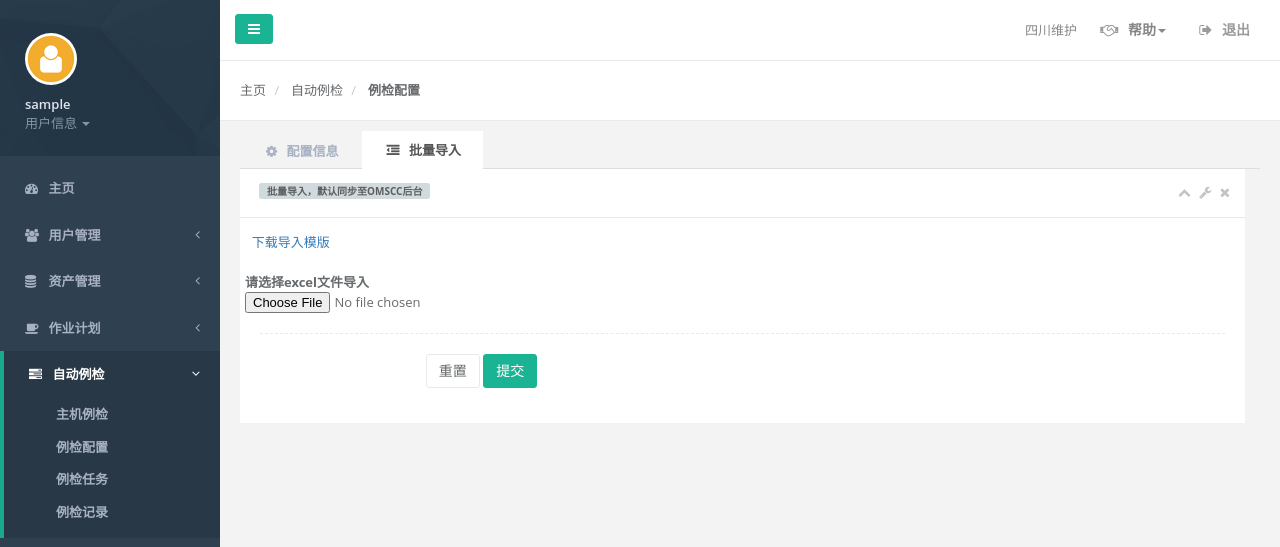
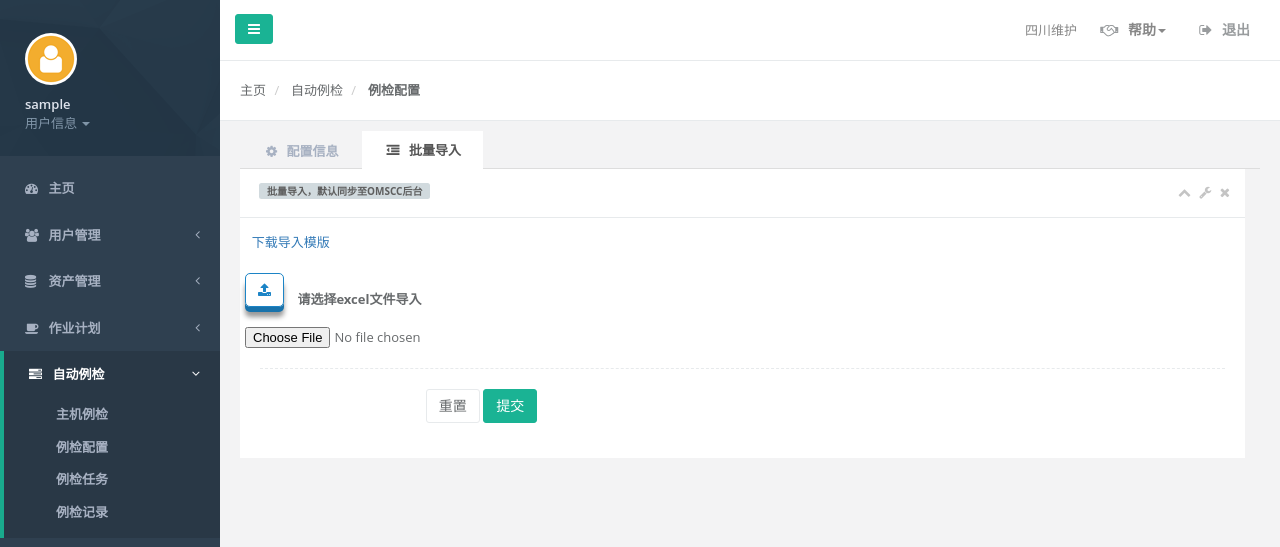
Before and after one commit to zengke123/EbOps, a Flask app: page /check/config/load in a window 1280 px wide. Shown: the top 547 px of the page. Run offline with Flask 2, Linux system fonts and the light colour scheme; the visitor is signed in with stand-in values (Sample User, id 1); data comes from the database, SQL or seed files in the repository; parts of the project's set-up code (start-up, migrations or seed data) failed here and were passed over; some libraries are stand-ins or nearby versions.

Commit message:
[fix] 增加自动例检配置

```diff
--- a/apps/templates/check_load.html
+++ b/apps/templates/check_load.html
@@ -39,14 +39,14 @@
                             <div class="ibox-content">
                                 <form  class="form-horizontal">
                                     <div class="form-group">
+
                                         <a href="{{ url_for('check.down_templates') }}" style="display: block"> &nbsp;&nbsp;下载导入模版</a>
                                     </div>
 
                                     <div class="form-group">
-                                        <label class="control-label" for="id_file"> 请选择excel文件导入</label>
+                                        <label class="control-label" for="id_file"> <button class="btn btn-outline btn-success  dim" type="button"><i class="fa fa-upload"></i></button> 请选择excel文件导入</label>
                                         <input id="id_file" type="file" name="file">
                                     </div>
-
 
 
 									<div class="hr-line-dashed"></div>
```
